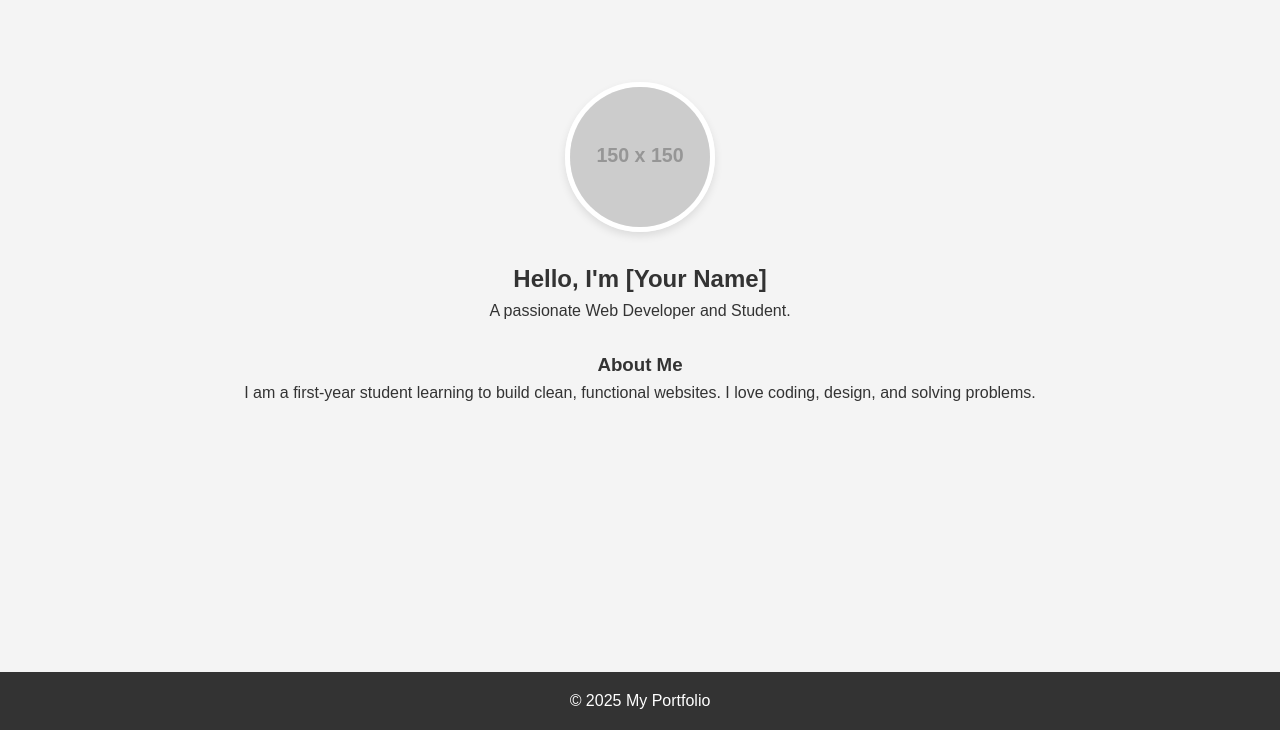
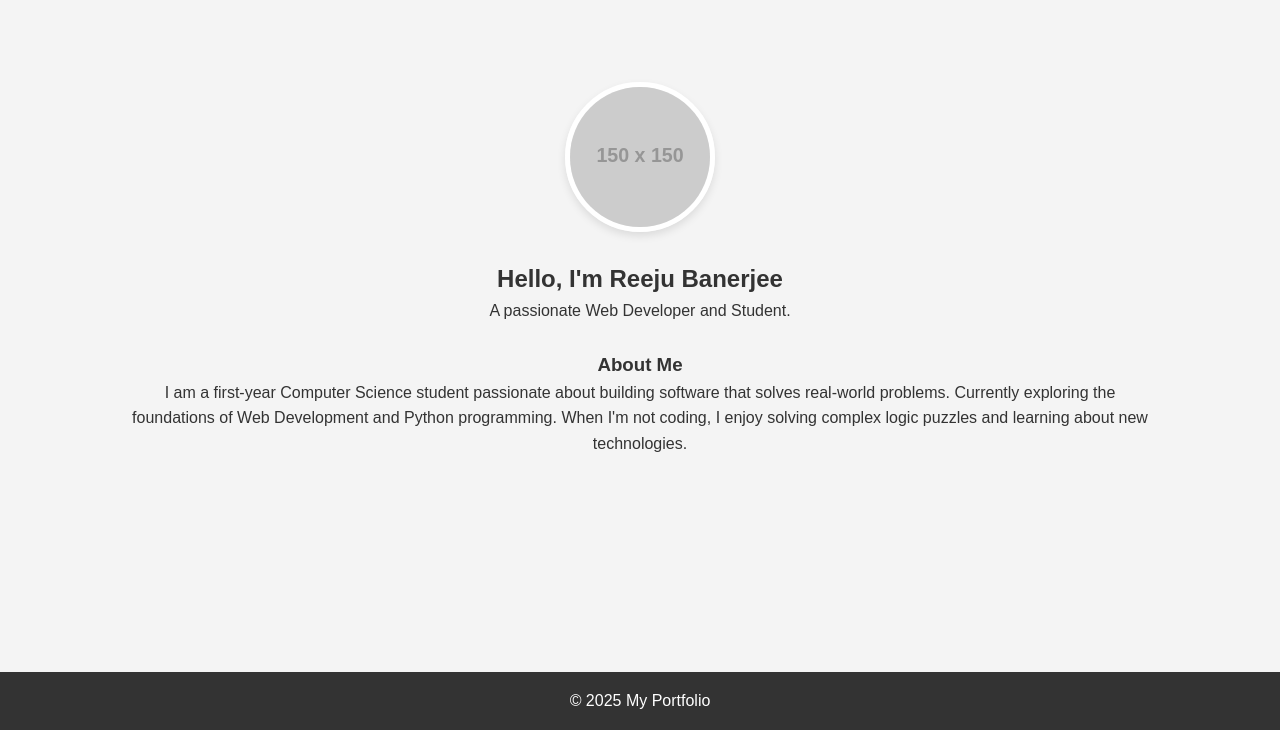
Before and after one commit to ReejuBanerjee/portfolio-task, a plain HTML site: page index.html in a window 1280 px wide. Shown: the part 70-800 px from the top of the page. Drawn offline with Linux system fonts and the light colour scheme; placeholder pictures from the web are drawn by us.

Commit message:
About me section modified.

```diff
--- a/index.html
+++ b/index.html
@@ -23,11 +23,11 @@
         <section class="hero">
             <img src="images/profile.jpg" alt="Profile Photo" onerror="this.src='https://via.placeholder.com/150'">
 
-            <h1>Hello, I'm [Your Name]</h1>
+            <h1>Hello, I'm Reeju Banerjee</h1>
             <p>A passionate Web Developer and Student.</p>
             <br>
             <h3>About Me</h3>
-            <p>I am a first-year student learning to build clean, functional websites. I love coding, design, and solving problems.</p>
+            <p>I am a first-year Computer Science student passionate about building software that solves real-world problems. Currently exploring the foundations of Web Development and Python programming. When I'm not coding, I enjoy solving complex logic puzzles and learning about new technologies.</p>
         </section>
     </main>
 
```
